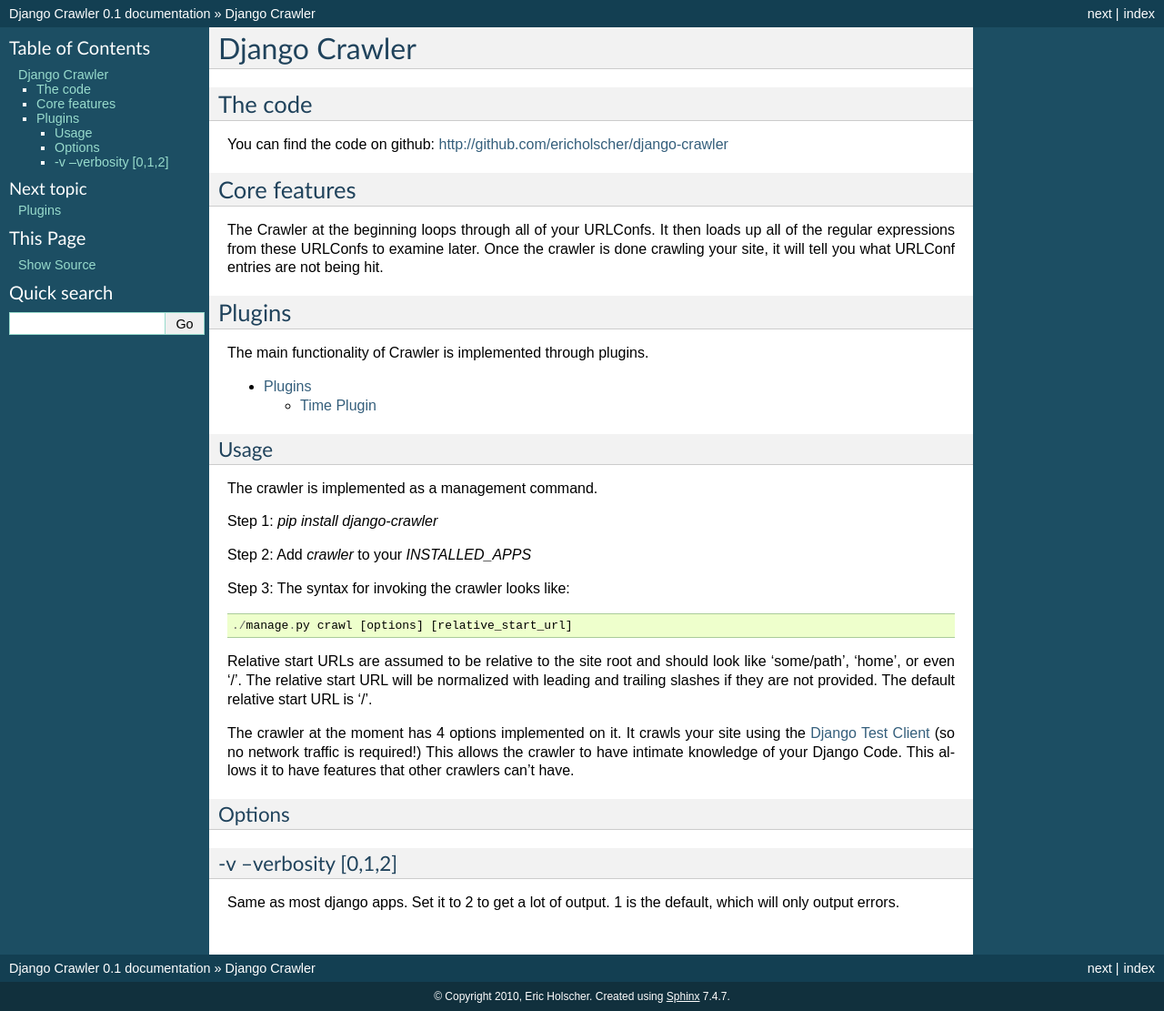
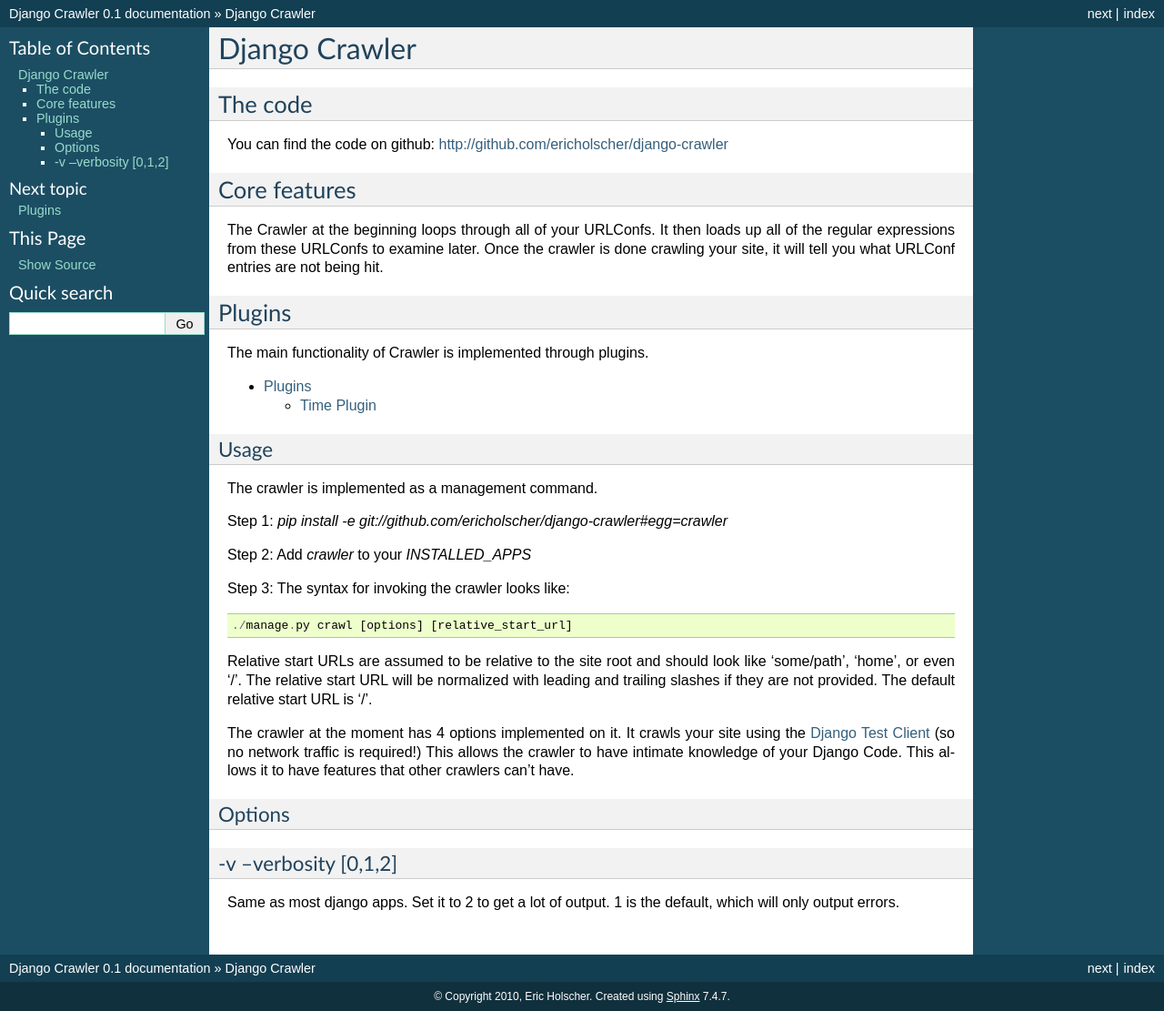
Before and after one commit to ericholscher/django-crawler, a Sphinx documentation site: the page built from docs/index.rst, in a window 1280 px wide. Shown: the whole page at 91% size. Built offline with Sphinx 7.4.7, drawn with Linux system fonts in a browser that asks for light colours.

Commit message:
Install out of github for now.

```diff
--- a/docs/index.rst
+++ b/docs/index.rst
@@ -32,7 +32,7 @@
 
 The crawler is implemented as a management command.
 
-Step 1: `pip install django-crawler`
+Step 1: `pip install -e git://github.com/ericholscher/django-crawler#egg=crawler`
 
 Step 2: Add `crawler` to your `INSTALLED_APPS`
 
```
